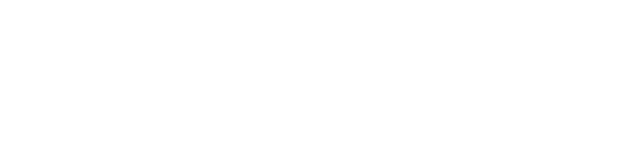
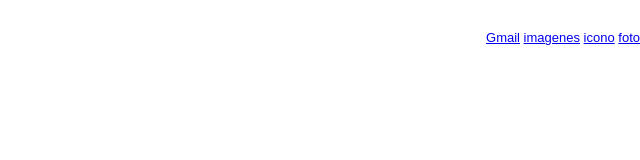
Before and after one commit to Mairaolaya/laughing-fortnight, a plain HTML site: page index.html in a window 1280 px wide. Shown: the whole page, without its empty margins (640-1280 px from the left). Drawn offline with Linux system fonts and the light colour scheme.

Commit message:
5/10/2022

```diff
--- a/Css/Styles.css
+++ b/Css/Styles.css
@@ -0,0 +1,21 @@
+body{
+    margin: 0px;
+    padding: 0px;
+    font-size: 13px;
+    font-family: Arial, Helvetica, sans-serif;
+}
+header{
+    height: 60px;
+    width: 100%;
+}
+
+nav{
+    display: flex;
+    justify-content:flex-end;
+}
+.maira li{
+    display:inline;
+    width:250px;
+    height:auto;
+
+}
--- a/index.html
+++ b/index.html
@@ -10,7 +10,25 @@
 </head>
 
 <body>
+     <header>
+        <h1></h1>
 
+        <nav>
+            <ul class="maira">
+                <li><a href="#">Gmail</a></li>
+                <li><a href="#">imagenes</a></li>
+                <li><a href="#">icono</a></li>
+                <li><a href="#">foto</a></li>
+            </ul>
+        </nav>
+    </header>
+
+    <main>
+        <h1></h1>
+    </main>
+    <footer>
+        <h1> </h1>
+    </footer>
 </body>
 
 </html>
```
